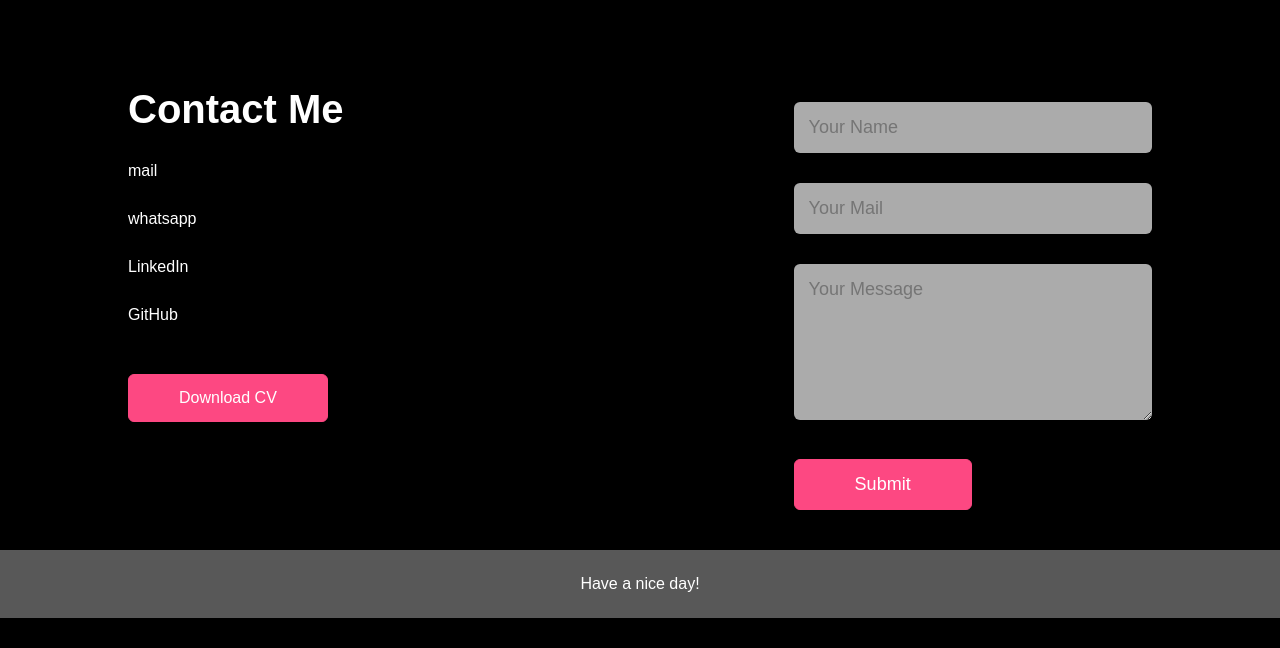
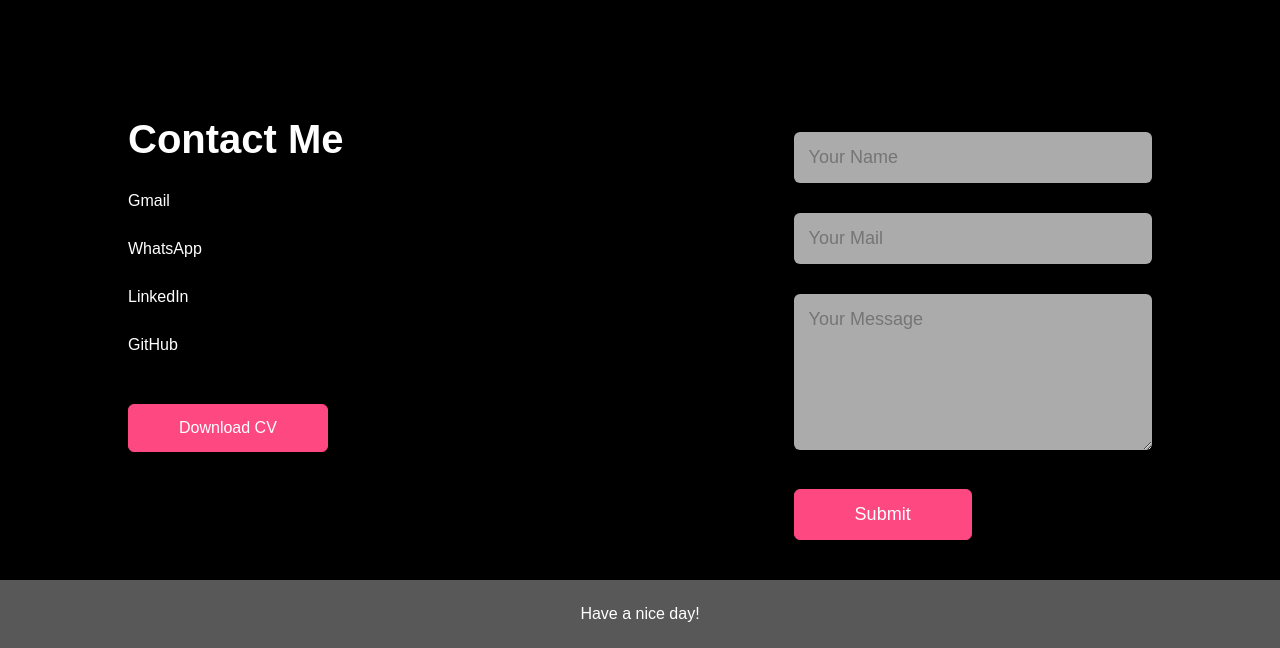
Before and after one commit to dhruvivadalia/portfolio, a plain HTML site: page index.html in a window 1280 px wide. Shown: the part 2805-3453 px from the top of the page. Before the commit the page ends 3423 px from the top, so only its background shows below. Drawn offline with nearby package versions, Linux system fonts and the light colour scheme.

Commit message:
Update index.html

```diff
--- a/index.html
+++ b/index.html
@@ -35,11 +35,11 @@
                 <div class="about-col-2">
                     <h1 class="sub-title">About Me</h1>
 
-                    <p class="ab">I’m a passionate Full Stack Developer and aspiring Data Analyst who loves solving real-world problems through code and data. With experience in front-end and back-end technologies, I enjoy building responsive, user-friendly web applications and exploring the power of data to uncover insights and drive smarter decisions.
+                    <p class="ab">I’m a passionate Full Stack Developer and aspiring Data Analyst who loves solving real-world problems through code and data. With experience in front-end and back-end technologies, I enjoy building responsive, user-friendly web applications and exploring the power of data to uncover insights and drive smarter decisions. <br>
 
-                                💻 On the development side, I work with HTML, CSS, JavaScript, React, Node.js, and MongoDB to create seamless web experiences.
+                                💻 On the development side, I work with HTML, CSS, JavaScript, React, Node.js, and MongoDB to create seamless web experiences. <br>
 
-                                📊 On the data side, I’m learning Python, Pandas, SQL, and data visualization tools to turn raw data into actionable stories.
+                                📊 On the data side, I’m learning Python, Pandas, SQL, and data visualization tools to turn raw data into actionable stories. <br>
 
                                 Curious, detail-oriented, and always eager to learn, I’m trying to bridge the gap between development and data to build better, smarter digital products.</p>
 
@@ -66,7 +66,7 @@
                     </div>
                     <div class="tab-contents" id="education">
                         <ul>
-                            <li class="main"><span>2021: Sal Institute of Technology andEngineering Research</span><br>B.E. in ICT</li>
+                            <li class="main"><span>2021: Sal Institute of <br> Technology and Engineering Research</span><br>B.E. in ICT</li>
                             <li class="main"><span>2020: Maharaja Agrasen Vidhyalaya</span><br>Higher Secondary Education - CBSE</li>
                             <li class="main"><span>2018: Nirman High School</span><br>Secondary Education - CBSE</li>
                         </ul>
@@ -171,10 +171,10 @@
                 <div class="contact-left">
                 <h1 class="sub-title">Contact Me</h1>
                 <!--icon--> <a href="mailto:dvadalia10@gmail.com" class="mail">
-                            <p>mail</p>
+                            <p>Gmail</p>
                             </a>
                 <!--icon--> <a href="https://wa.me/918141723837" class="mail">
-                            <p>whatsapp</p>
+                            <p>WhatsApp</p>
                             </a>
                             <a href="https://www.linkedin.com/in/dhruvivadalia1509/" class="mail">
                             <p>LinkedIn</p>
```
